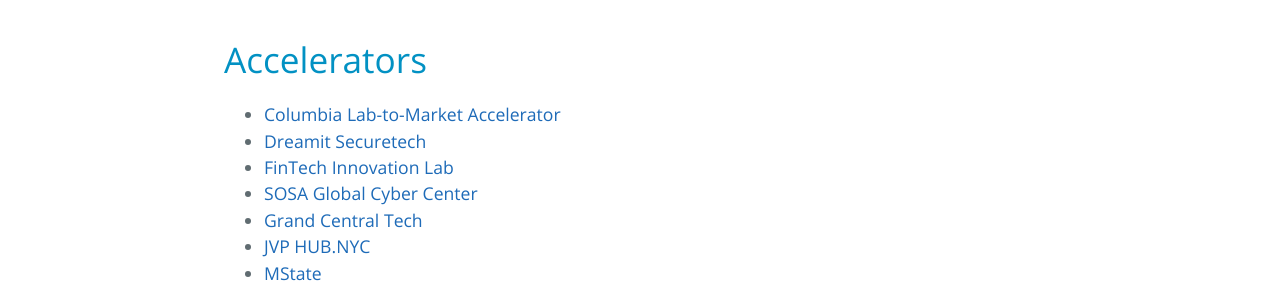
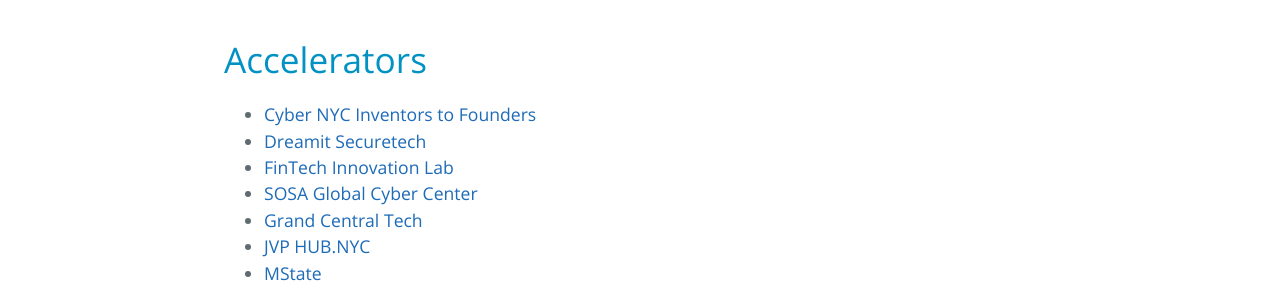
Before and after one commit to trailofbits/nyc-infosec, a Jekyll site: the page built from investors.md, in a window 1280 px wide. Shown: the part 582-872 px from the top of the page. Built offline with Jekyll 4.4.1, drawn with Linux system fonts in a browser that asks for light colours; our own code applies the rules of GitHub Pages for plain Markdown files.

Commit message:
Update investors.md

```diff
--- a/investors.md
+++ b/investors.md
@@ -15,7 +15,7 @@
 * [Work-Bench](https://www.work-bench.com/) (Kelley Mak)
 
 # Accelerators
-* [Columbia Lab-to-Market Accelerator](https://labtomarket.columbia.edu/cyber-nyc)
+* [Cyber NYC Inventors to Founders](https://labtomarket.columbia.edu/cyber-nyc)
 * [Dreamit Securetech](https://www.dreamit.com/securetech)
 * [FinTech Innovation Lab](http://fintechinnovationlab.com/new-york/)
 * [SOSA Global Cyber Center](https://sosa.co/innovation-hubs-2/sosa-nyc/)
```
